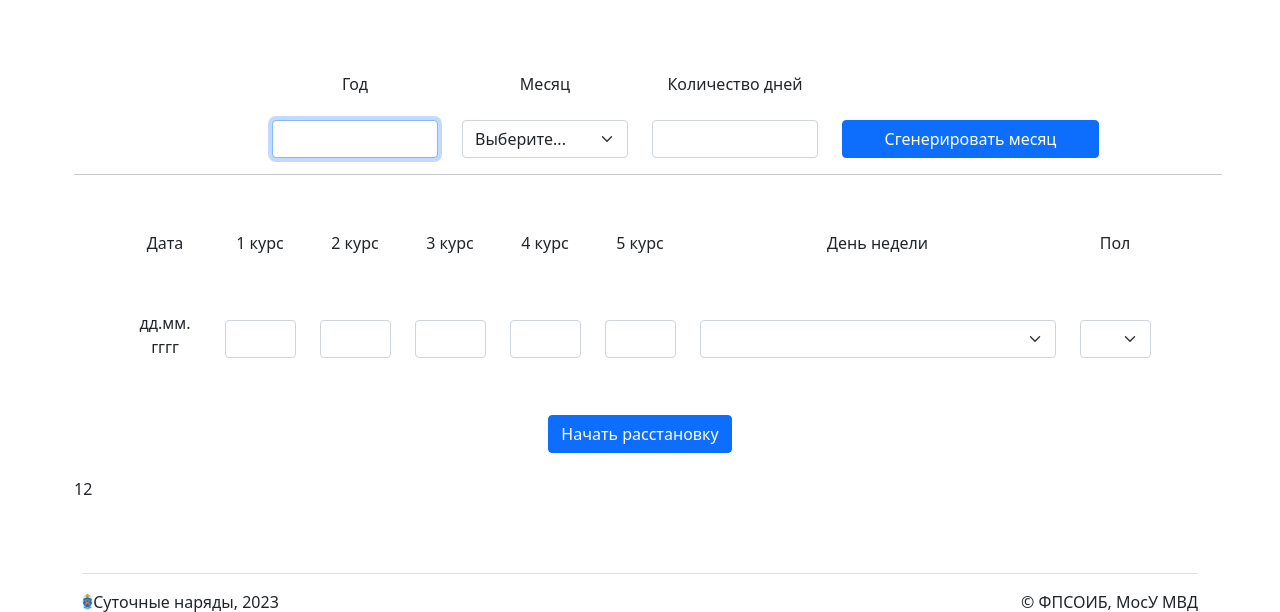
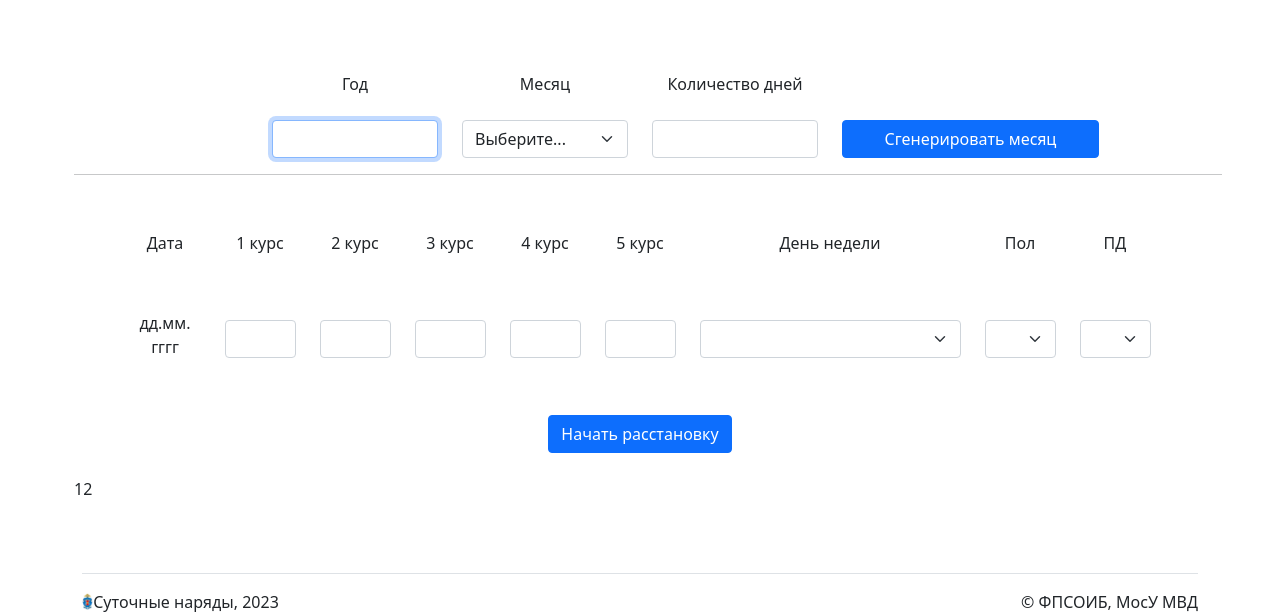
Before and after one commit to Hallelujah1722/sytki_app, a Flask app: template templates/create.html in a window 1280 px wide. Shown: the part 85-697 px from the top of the page. Run offline with Flask 3, Linux system fonts and the light colour scheme; the template is opened without the code that fills it, so the values that code supplies are empty; some libraries are stand-ins or nearby versions.

Commit message:
итоговая версия со всеми правками

```diff
--- a/templates/create.html
+++ b/templates/create.html
@@ -78,11 +78,14 @@
           <div class="col-md-1 py-4">
             <label for="validationCustom01" class="form-label">5 курс</label>
           </div>
-          <div class="col-md-4 py-4">
+          <div class="col-md-3 py-4">
             <label for="validationCustom01" class="form-label">День недели</label>
           </div>
           <div class="col-md-1 py-1">
             <label for="validationCustom01" class="form-label">Пол</label>
+          </div>
+          <div class="col-md-1 py-1">
+            <label for="validationCustom01" class="form-label">ПД</label>
           </div>
         </div>
       </div>
@@ -107,7 +110,7 @@
           <div class="col-md-1 py-0">
             <input type="text" class="form-control" id="validationCustom0" value="" required>
           </div>
-          <div class="col-md-4 py-1">
+          <div class="col-md-3 py-1">
             <select class="form-select" id="validationCustom04" required>
               <option selected disabled value=""></option>
               <option>Будний день</option>
@@ -120,6 +123,16 @@
               <option selected disabled value=""></option>
               <option>М</option>
               <option>Ж</option>
+            </select>
+          </div>
+          <div class="col-md-1 py-1">
+            <select class="form-select" id="validationCustom04" required>
+              <option selected disabled value=""></option>
+              <option>1</option>
+              <option>2</option>
+              <option>3</option>
+              <option>4</option>
+              <option>5</option>
             </select>
           </div>
         </div>
```
